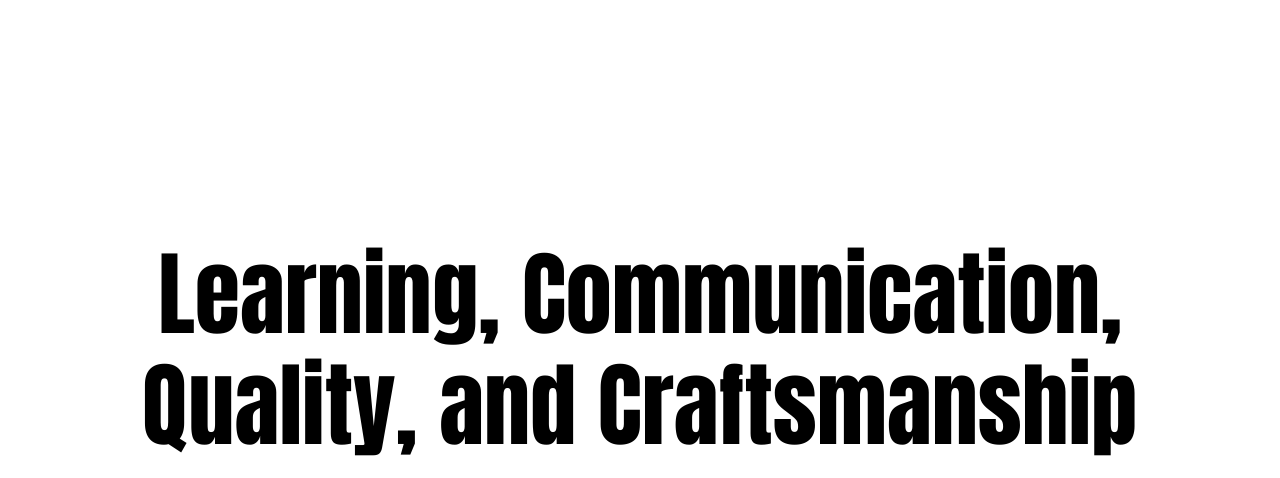
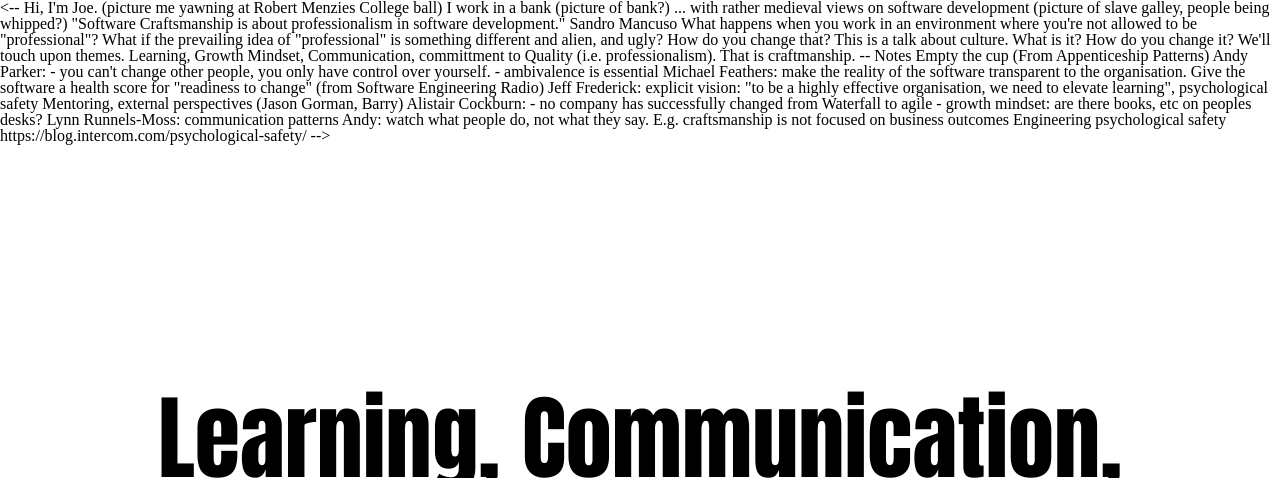
Before and after one commit to tumbarumba/craftsmanship-culture-presentation, a plain HTML site: page index.html in a window 1280 px wide. Shown: the top 478 px of the page. Drawn offline with Linux system fonts and the light colour scheme; a web font is replaced by a local one.

Commit message:
Added initial notes

```diff
--- a/index.html
+++ b/index.html
@@ -30,6 +30,44 @@
     <![endif]-->
 </head>
 <body>
+    <--
+    Hi, I'm Joe. (picture me yawning at Robert Menzies College ball)
+    I work in a bank (picture of bank?)
+    ... with rather medieval views on software development (picture of slave galley, people being whipped?)
+    "Software Craftsmanship is about professionalism in software development." Sandro Mancuso
+    What happens when you work in an environment where you're not allowed to be "professional"?
+    What if the prevailing idea of "professional" is something different and alien, and ugly?
+    How do you change that?
+
+    This is a talk about culture. What is it? How do you change it?
+
+    We'll touch upon themes. Learning, Growth Mindset, Communication, committment to Quality (i.e. professionalism). That is craftmanship.
+
+    -- Notes
+
+    Empty the cup (From Appenticeship Patterns)
+
+    Andy Parker:
+    - you can't change other people, you only have control over yourself.
+    - ambivalence is essential
+
+    Michael Feathers: make the reality of the software transparent to the organisation. Give the software a health score for "readiness to change" (from Software Engineering Radio)
+
+    Jeff Frederick: explicit vision: "to be a highly effective organisation, we need to elevate learning", psychological safety
+
+    Mentoring, external perspectives (Jason Gorman, Barry)
+
+    Alistair Cockburn:
+    - no company has successfully changed from Waterfall to agile
+    - growth mindset: are there books, etc on peoples desks?
+
+    Lynn Runnels-Moss: communication patterns
+
+    Andy: watch what people do, not what they say. E.g. craftsmanship is not focused on business outcomes
+
+    Engineering psychological safety https://blog.intercom.com/psychological-safety/
+
+    -->
     <div class="reveal">
         <div class="slides">
             <section id="title">
@@ -40,6 +78,37 @@
                     <p>No notes in the introduction...</p>
                 </aside>
             </section>
+            <section id="culture">
+                <h2>Culture</h2>
+                <aside class="notes">
+                </aside>
+            </section>
+            <section id="learning">
+                <h2>Learning</h2>
+                <aside class="notes">
+                </aside>
+            </section>
+            <section id="communication">
+                <h2>Communication</h2>
+                <aside class="notes">
+                </aside>
+            </section>
+            <section id="quality">
+                <h2>Quality</h2>
+                <aside class="notes">
+                </aside>
+            </section>
+            <section id="craftmanship">
+                <h2>Craftmanship</h2>
+                <aside class="notes">
+                </aside>
+            </section>
+            <!--
+            <section id="">
+                <aside class="notes">
+                </aside>
+            </section>
+            -->
         </div>
     </div>
     <script src="reveal.js/lib/js/head.min.js"></script>
```
